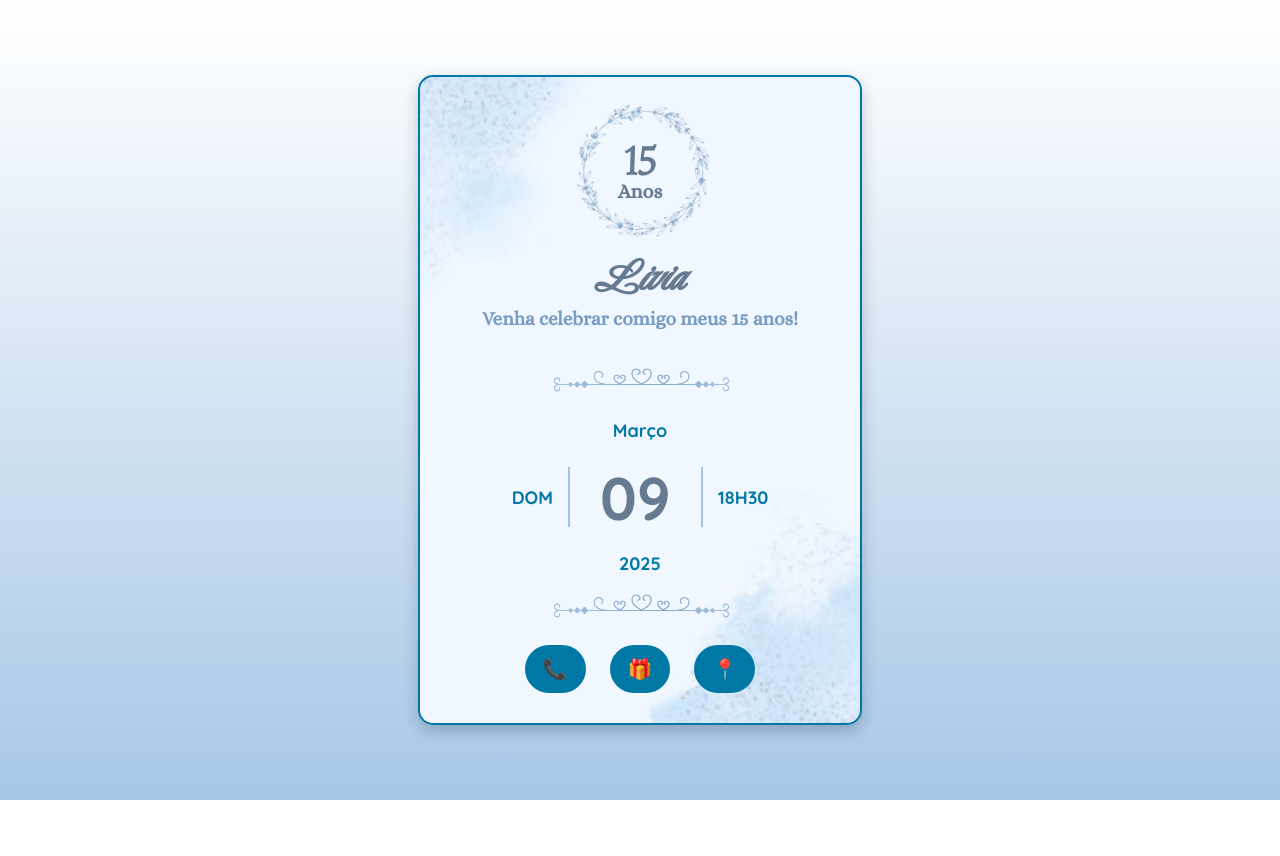
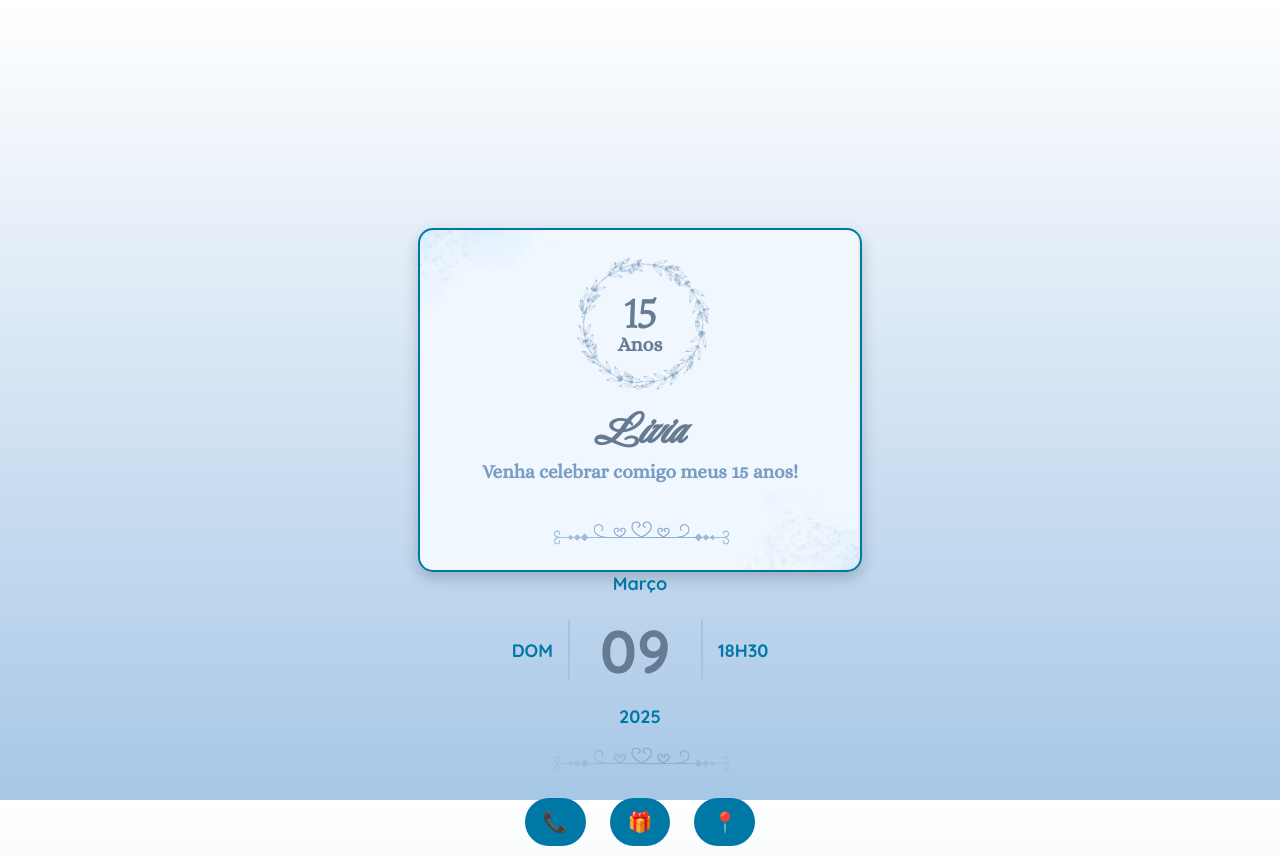
Before and after one commit to VittorN-01/Convite, a plain HTML site: page index.html in a window 1280 px wide. Before the commit the page ends 800 px from the top, so only its background shows below. Drawn offline with Linux system fonts and the light colour scheme.

Commit message:
Update app.css

```diff
--- a/app.css
+++ b/app.css
@@ -32,6 +32,7 @@
     justify-content: center;
     align-items: center;
     min-height: 100vh;
+    text-align: center;
   }
 
   .efeito{
@@ -47,6 +48,7 @@
   background-position: center; /* Centraliza a imagem dentro do elemento */
   border: 2px solid #0078a6; /* Azul bebê escuro para mais contraste */
   border-radius: 15px;
+    height: 300px;
   padding: 20px;
   text-align: center;
   box-shadow: 0px 6px 15px rgba(0, 0, 0, 0.2); /* Sombra mais pronunciada */
```
